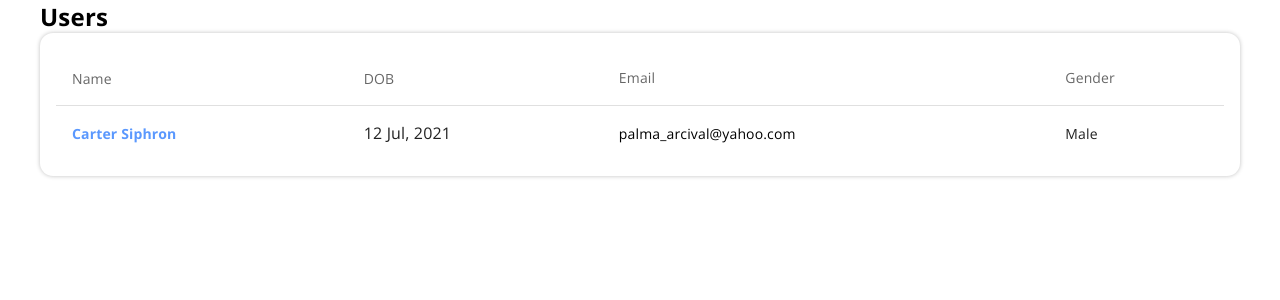
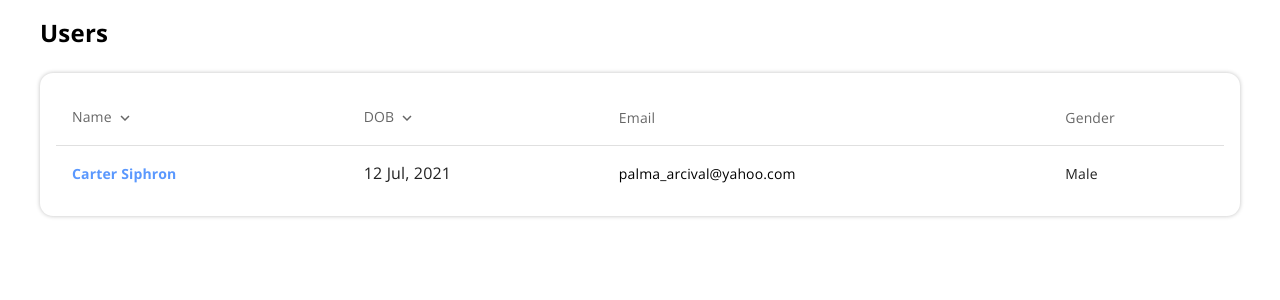
Before and after one commit to ValEmpire/kavtek, a React (Create React App) app: page / in a window 1280 px wide. Shown: the top 300 px of the page. Built offline with nearby package versions, Linux system fonts and the light colour scheme.

Commit message:
finish user mock

```diff
--- a/package.json
+++ b/package.json
@@ -16,6 +16,7 @@
     "react": "^18.1.0",
     "react-dom": "^18.1.0",
     "react-redux": "^8.0.1",
+    "react-router-dom": "^6.3.0",
     "react-scripts": "5.0.1",
     "redux": "^4.2.0",
     "redux-thunk": "^2.4.1",
--- a/src/App.js
+++ b/src/App.js
@@ -3,13 +3,19 @@ import { createStore } from "./redux/store";
 import IndexPage from "./pages";
 import { ThemeProvider } from "@mui/material";
 import { theme } from "./theme";
+import { BrowserRouter as Router, Routes, Route } from "react-router-dom";
+
 import "./App.css";
 
 function App() {
   return (
     <Provider store={createStore()}>
       <ThemeProvider theme={theme}>
-        <IndexPage />
+        <Router>
+          <Routes>
+            <Route path="/" element={<IndexPage />} />
+          </Routes>
+        </Router>
       </ThemeProvider>
     </Provider>
   );
--- a/src/routes/home/index.js
+++ b/src/routes/home/index.js
@@ -5,9 +5,10 @@ import TableCell from "@mui/material/TableCell";
 import TableContainer from "@mui/material/TableContainer";
 import TableHead from "@mui/material/TableHead";
 import TableRow from "@mui/material/TableRow";
-import { Box, TableSortLabel, Tooltip, Typography } from "@mui/material";
+import { Box, TableSortLabel, Link as LinkMui, Tooltip, Typography } from "@mui/material";
 import KeyboardArrowDownIcon from "@mui/icons-material/KeyboardArrowDown";
 import KeyboardArrowUpIcon from "@mui/icons-material/KeyboardArrowUp";
+import { Link } from "react-router-dom";
 
 function createData(name, dob, email, gender) {
   return { name, dob, email, gender };
@@ -18,7 +19,9 @@ const rows = [createData("Carter Siphron", "12 Jul, 2021", "palma_arcival@yahoo.
 export default function BasicTable() {
   return (
     <>
-      <Typography variant="subtitle1">Users</Typography>
+      <Box pt={2} pb={3}>
+        <Typography variant="subtitle1">Users</Typography>
+      </Box>
 
       <Box p={2} className="table-container">
         <TableContainer>
@@ -26,15 +29,15 @@ export default function BasicTable() {
             <TableHead>
               <TableRow>
                 <TableCell>
-                  <TableSortLabel IconComponent={KeyboardArrowDownIcon}>
-                    <Typography variant="body2" color="text.secondary">
+                  <TableSortLabel active IconComponent={KeyboardArrowUpIcon}>
+                    <Typography sx={{ mt: "-4px" }} variant="body2" color="text.secondary">
                       Name
                     </Typography>
                   </TableSortLabel>
                 </TableCell>
                 <TableCell>
-                  <TableSortLabel IconComponent={KeyboardArrowUpIcon}>
-                    <Typography variant="body2" color="text.secondary">
+                  <TableSortLabel active IconComponent={KeyboardArrowUpIcon}>
+                    <Typography sx={{ mt: "-4px" }} variant="body2" color="text.secondary">
                       DOB
                     </Typography>
                   </TableSortLabel>
@@ -55,9 +58,16 @@ export default function BasicTable() {
               {rows.map((row) => (
                 <TableRow key={row.name} sx={{ "&:last-child td, &:last-child th": { border: 0 } }}>
                   <TableCell component="th" scope="row">
-                    <Typography variant="body2" fontWeight={700} color="primary">
+                    <LinkMui
+                      underline="none"
+                      variant="body2"
+                      component={Link}
+                      to="nameId"
+                      fontWeight={700}
+                      color="primary"
+                    >
                       {row.name}
-                    </Typography>
+                    </LinkMui>
                   </TableCell>
                   <TableCell>
                     <Typography variant="dob">{row.dob}</Typography>
```
Also changed, not shown: 1 other file (tests, documents, lock files or other folders).
